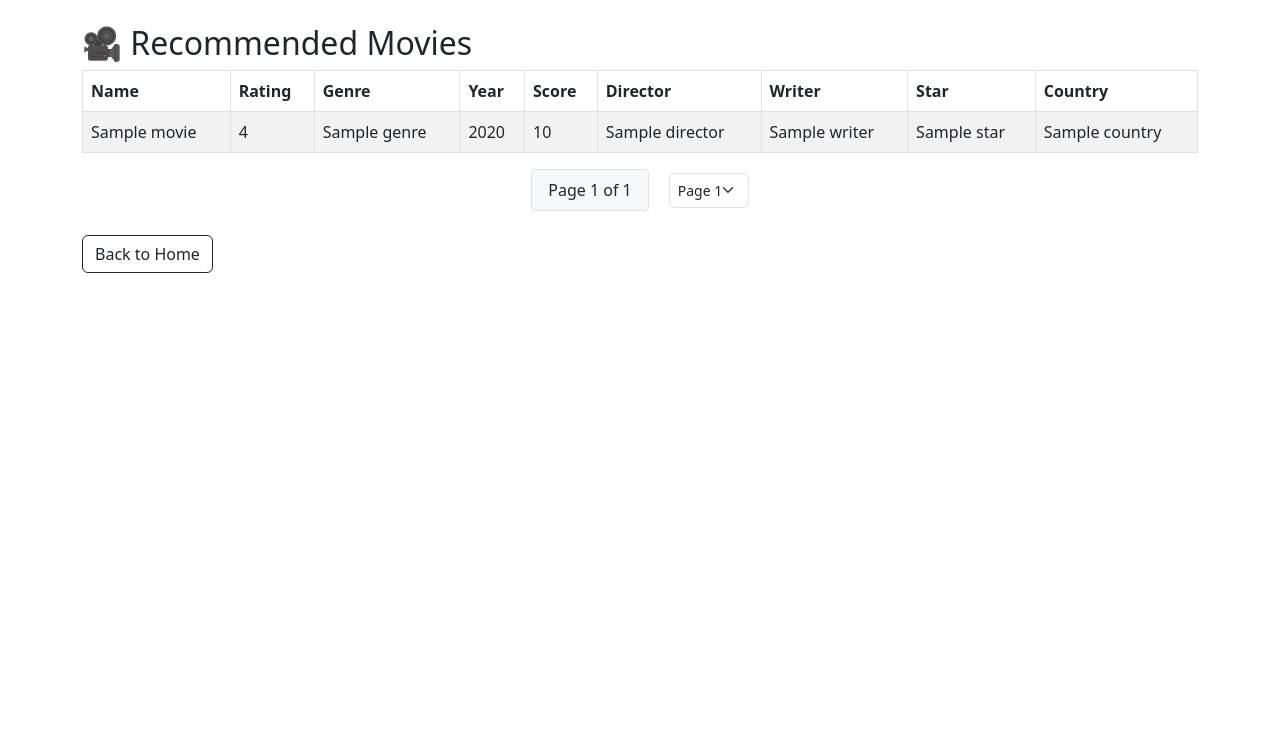
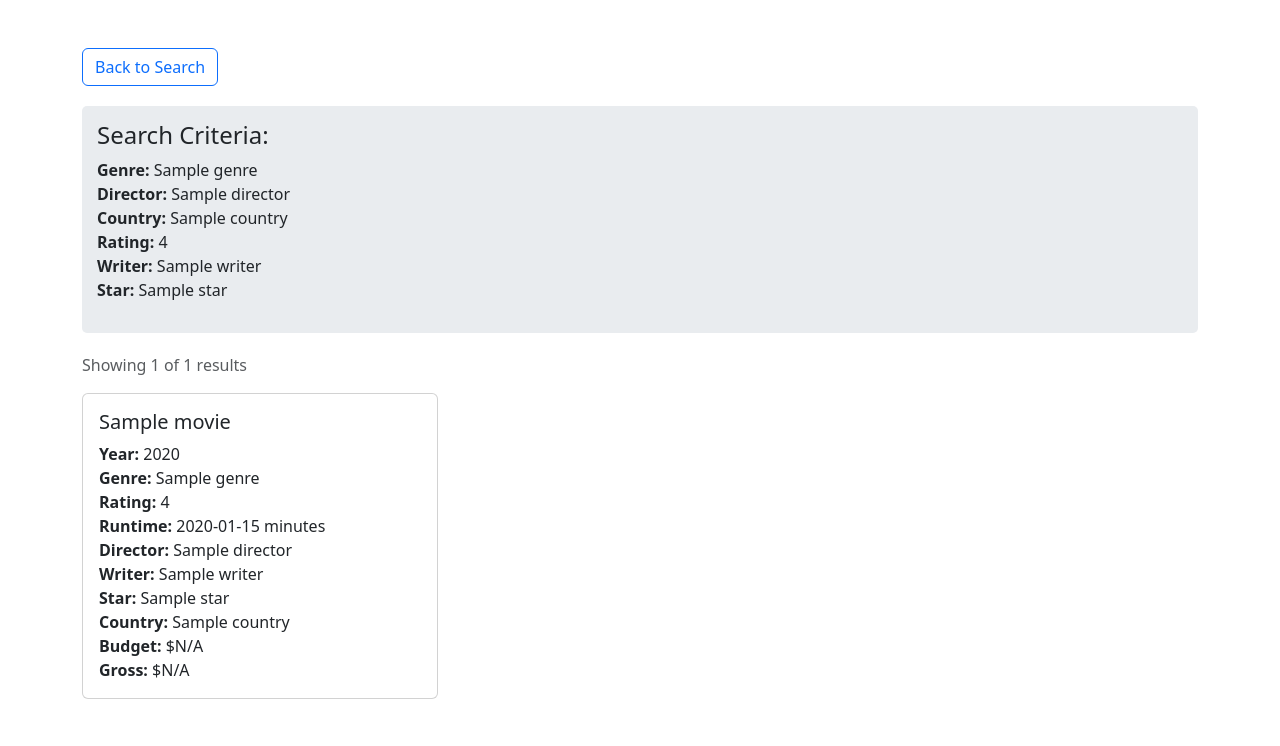
Before and after one commit to sbalampaki/MovieRecSystem, a Python web app: template templates/results.html in a window 1280 px wide. Shown: the top 746 px of the page. Run offline with Jinja, Linux system fonts and the light colour scheme; the template is opened without the code that fills it: most values are stand-ins (such as "Sample title", 1, 10 or a date in 2020).

Commit message:
Update results.html

```diff
--- a/templates/results.html
+++ b/templates/results.html
@@ -1,90 +1,116 @@
 <!DOCTYPE html>
 <html>
 <head>
-  <title>Recommended Movies</title>
+    <title>Movie Recommendations - Results</title>
     <link rel="stylesheet" href="https://cdn.jsdelivr.net/npm/bootstrap@5.3.0/dist/css/bootstrap.min.css">
     <style>
-    .page-indicator {
+        .movie-card {
+            transition: transform 0.2s;
+        }
+        .movie-card:hover {
+            transform: scale(1.02);
+        }
+        .sort-options {
             background-color: #f8f9fa;
-      border: 1px solid #dee2e6;
-      border-radius: 4px;
-      padding: 8px 16px;
-      margin: 0 10px;
-      font-weight: 500;
+            padding: 15px;
+            border-radius: 5px;
+            margin-bottom: 20px;
         }
-    .page-selector {
-      margin: 0 10px;
-      width: 80px;
-      padding: 0.375rem 0.5rem;
-      font-size: 0.875rem;
+        .back-button {
+            margin-bottom: 20px;
+        }
+        .search-criteria {
+            background-color: #e9ecef;
+            padding: 15px;
+            border-radius: 5px;
+            margin-bottom: 20px;
         }
     </style>
 </head>
-<body class="p-4">
+<body class="p-5">
     <div class="container">
-    <h2>🎥 Recommended Movies</h2>
+        <div class="back-button">
+            <a href="{{ url_for('home') }}" class="btn btn-outline-primary">
+                <i class="bi bi-arrow-left"></i> Back to Search
+            </a>
+        </div>
 
-    {% if results %}
-      <table class="table table-striped table-bordered">
-        <thead>
-          <tr>
-            <th>Name</th>
-            <th>Rating</th>
-            <th>Genre</th>
-            <th>Year</th>
-            <th>Score</th>
-            <th>Director</th>
-            <th>Writer</th>
-            <th>Star</th>
-            <th>Country</th>
-          </tr>
-        </thead>
-        <tbody>
-          {% for movie in results %}
-            <tr>
-              <td>{{ movie.name }}</td>
-              <td>{{ movie.rating }}</td>
-              <td>{{ movie.genre }}</td>
-              <td>{{ movie.year }}</td>
-              <td>{{ movie.score }}</td>
-              <td>{{ movie.director }}</td>
-              <td>{{ movie.writer }}</td>
-              <td>{{ movie.star }}</td>
-              <td>{{ movie.country }}</td>
-            </tr>
-          {% endfor %}
-        </tbody>
-      </table>
+        <div class="search-criteria">
+            <h4>Search Criteria:</h4>
+            <p>
+                <strong>Genre:</strong> {{ genre }}<br>
+                {% if director %}
+                <strong>Director:</strong> {{ director }}<br>
+                {% endif %}
+                {% if country %}
+                <strong>Country:</strong> {{ country }}<br>
+                {% endif %}
+                {% if rating %}
+                <strong>Rating:</strong> {{ rating }}<br>
+                {% endif %}
+                {% if writer %}
+                <strong>Writer:</strong> {{ writer }}<br>
+                {% endif %}
+                {% if star %}
+                <strong>Star:</strong> {{ star }}
+                {% endif %}
+            </p>
+        </div>
 
-      <div class="d-flex justify-content-center align-items-center">
-        {% if page > 1 %}
-          <a class="btn btn-secondary" href="?genre={{ request.args.get('genre', '') }}&rating={{ request.args.get('rating', '') }}&country={{ request.args.get('country', '') }}&director={{ request.args.get('director', '') }}&writer={{ request.args.get('writer', '') }}&star={{ request.args.get('star', '') }}&page={{ page - 1 }}">⬅ Prev</a>
+        {% if error %}
+            <div class="alert alert-danger">{{ error }}</div>
         {% endif %}
 
-        <span class="page-indicator">Page {{ page }} of {{ total_pages }}</span>
+        {% if movies %}
+            <p class="text-muted">Showing {{ movies|length }} of {{ total_results }} results</p>
 
-        <select class="form-select page-selector" onchange="window.location.href=this.value">
-          <option value="" disabled selected>Jump to page...</option>
-          {% for p in range(1, total_pages + 1) %}
-            <option value="?genre={{ request.args.get('genre', '') }}&rating={{ request.args.get('rating', '') }}&country={{ request.args.get('country', '') }}&director={{ request.args.get('director', '') }}&writer={{ request.args.get('writer', '') }}&star={{ request.args.get('star', '') }}&page={{ p }}"
-                    {% if p == page %}selected{% endif %}>
-              Page {{ p }}
-            </option>
+            <div class="row row-cols-1 row-cols-md-2 row-cols-lg-3 g-4">
+                {% for movie in movies %}
+                <div class="col">
+                    <div class="card h-100 movie-card">
+                        <div class="card-body">
+                            <h5 class="card-title">{{ movie.name }}</h5>
+                            <p class="card-text">
+                                <strong>Year:</strong> {{ movie.year }}<br>
+                                <strong>Genre:</strong> {{ movie.genre }}<br>
+                                <strong>Rating:</strong> {{ movie.rating }}<br>
+                                <strong>Runtime:</strong> {{ movie.runtime }} minutes<br>
+                                <strong>Director:</strong> {{ movie.director }}<br>
+                                <strong>Writer:</strong> {{ movie.writer }}<br>
+                                <strong>Star:</strong> {{ movie.star }}<br>
+                                <strong>Country:</strong> {{ movie.country }}<br>
+                                <strong>Budget:</strong> ${{ "{:,}".format(movie.budget) if movie.budget else 'N/A' }}<br>
+                                <strong>Gross:</strong> ${{ "{:,}".format(movie.gross) if movie.gross else 'N/A' }}
+                            </p>
+                        </div>
+                    </div>
+                </div>
+                {% endfor %}
+            </div>
+
+            {% if total_pages > 1 %}
+            <div class="d-flex justify-content-center align-items-center mt-4">
+                <span class="me-2">Page {{ current_page }} of {{ total_pages }}</span>
+                <form method="post" action="{{ url_for('results') }}" class="ms-2">
+                    <input type="hidden" name="genre" value="{{ genre }}">
+                    <input type="hidden" name="director" value="{{ director }}">
+                    <input type="hidden" name="country" value="{{ country }}">
+                    <input type="hidden" name="rating" value="{{ rating }}">
+                    <input type="hidden" name="writer" value="{{ writer }}">
+                    <input type="hidden" name="star" value="{{ star }}">
+                    <input type="hidden" name="sort_by" value="{{ sort_by }}">
+                    <input type="hidden" name="sort_order" value="{{ sort_order }}">
+                    <select name="page" class="form-select" onchange="this.form.submit()" style="width: auto; display: inline-block;">
+                        {% for page in range(1, total_pages + 1) %}
+                        <option value="{{ page }}" {% if page == current_page %}selected{% endif %}>Page {{ page }}</option>
                         {% endfor %}
                     </select>
-
-        {% if page < total_pages %}
-          <a class="btn btn-secondary" href="?genre={{ request.args.get('genre', '') }}&rating={{ request.args.get('rating', '') }}&country={{ request.args.get('country', '') }}&director={{ request.args.get('director', '') }}&writer={{ request.args.get('writer', '') }}&star={{ request.args.get('star', '') }}&page={{ page + 1 }}">Next ➡</a>
+                </form>
+            </div>
+            {% endif %}
         {% endif %}
     </div>
-    {% else %}
-      <div class="alert alert-info">
-        No movie recommendations found for your criteria.
-      </div>
-    {% endif %}
 
-    <br>
-    <a href="/" class="btn btn-outline-dark">Back to Home</a>
-  </div>
+    <script src="https://cdn.jsdelivr.net/npm/bootstrap@5.3.0/dist/js/bootstrap.bundle.min.js"></script>
 </body>
 </html>
```
Lines whose indentation alone changed are shown as unchanged.
